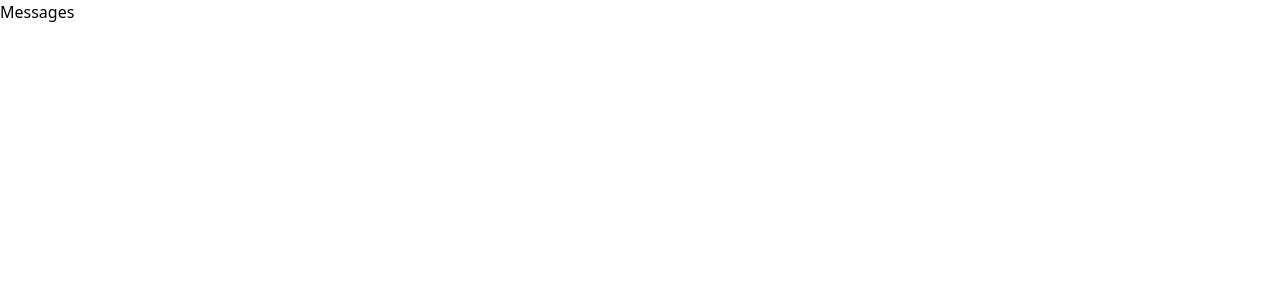
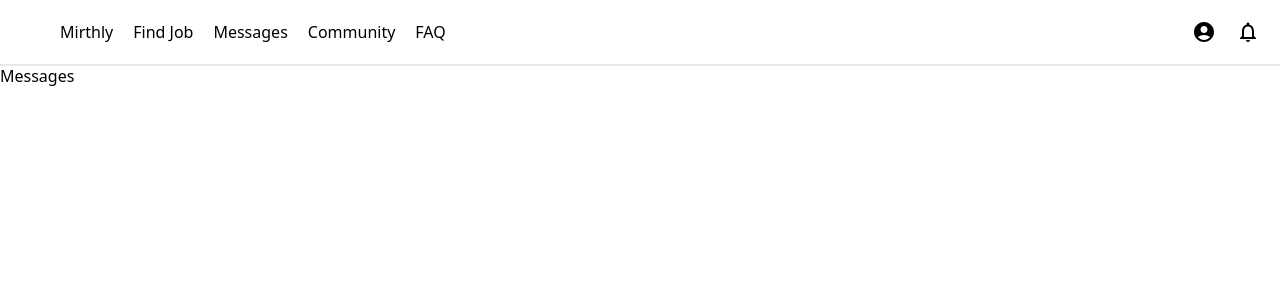
Before and after one commit to Mirthly/MirthlyHire, a React (Vite) app in the folder client/: page /messages in a window 1280 px wide. Shown: the top 300 px of the page. Built offline with nearby package versions, Linux system fonts and the light colour scheme.

Commit message:
Boilerplate added

```diff
--- /dev/null
+++ b/client/src/components/Job_pop_up.tsx
@@ -0,0 +1,9 @@
+const Job_pop_up = () =>{
+    return(
+        <div className="bg-black">
+            Hello Pop Up
+        </div>
+    )
+}
+
+export default Job_pop_up
--- a/client/src/components/Nav.tsx
+++ b/client/src/components/Nav.tsx
@@ -1,10 +1,9 @@
 import AccountCircleIcon from '@mui/icons-material/AccountCircle';
 import NotificationsNoneIcon from '@mui/icons-material/NotificationsNone';
-import { useState } from 'react';
+// import { useState } from 'react';
 import { Link } from "react-router-dom";
 
 const Nav = () => {
-  const [toggle, setToggle] = useState(true)
 
   return (
     <>
@@ -20,12 +19,7 @@ const Nav = () => {
             </div>
           </div>
           <div className='flex gap-5 m-5'>
-            <AccountCircleIcon className='cursor-pointer' onClick={()=>setToggle(!toggle)}/>
-            {toggle && (<div className='absolute mt-20 border-2 border-black w-screen h-screen'>
-              <div>
-                Hello World
-                </div>
-            </div>)}
+            <AccountCircleIcon className='cursor-pointer' />
             <NotificationsNoneIcon />
           </div>
         </div>
--- a/client/src/components/RecommendedJobs.tsx
+++ b/client/src/components/RecommendedJobs.tsx
@@ -1,3 +1,5 @@
+import Job_pop_up from "./Job_pop_up";
+
 const RecommendedJobs = () => {
   return (
     <>
@@ -11,13 +13,18 @@ const RecommendedJobs = () => {
           </div>
         </div>
         <div className='grid grid-cols-4 gap-4'>
-          {data.map((job)=>{
+          {data.map((job,index)=>{
             return(
-              <div className="flex flex-col gap-2 border-2 p-4 rounded-xl border-black" key={job.Description}>
-              <div className="text-xl font-bold">{job.RoleName}</div>
-              <div>{job.CompanyName}</div>
-              <div>Experience : {job.Experience} years</div>
-              <div>Salary : {job.salary}</div>
+              <div className="flex flex-col gap-2 border-2 p-4 rounded-xl border-black cursor-pointer" key={index} onClick={()=>{
+                return(
+                  <div>
+                    <Job_pop_up/>
+                  </div>                )
+              }}>
+                <div className="text-xl font-bold">{job.RoleName}</div>
+                <div>{job.CompanyName}</div>
+                <div>Experience : {job.Experience} years</div>
+                <div>Salary : {job.salary}</div>
               </div>
             )
           })}
--- a/client/src/pages/About.tsx
+++ b/client/src/pages/About.tsx
@@ -1,7 +1,10 @@
+import Nav from "../components/Nav"
+
 const About = () =>{
     return(
         <div>
-            <div>About</div>
+            <Nav/>
+            <div className="pt-16">About</div>
         </div>
     )
 }
--- a/client/src/pages/Community.tsx
+++ b/client/src/pages/Community.tsx
@@ -1,7 +1,10 @@
+import Nav from "../components/Nav"
+
 const Community = () =>{
     return(
         <div>
-            <div>Community</div>
+            <Nav />
+            <div className="pt-16">Community</div>
         </div>
     )
 }
--- a/client/src/pages/Messages.tsx
+++ b/client/src/pages/Messages.tsx
@@ -1,7 +1,10 @@
+import Nav from "../components/Nav"
+
 const Messages = () =>{
     return(
         <div>
-            <div>
+            <Nav />
+            <div className="pt-16">
                 Messages
             </div>
         </div>
```
